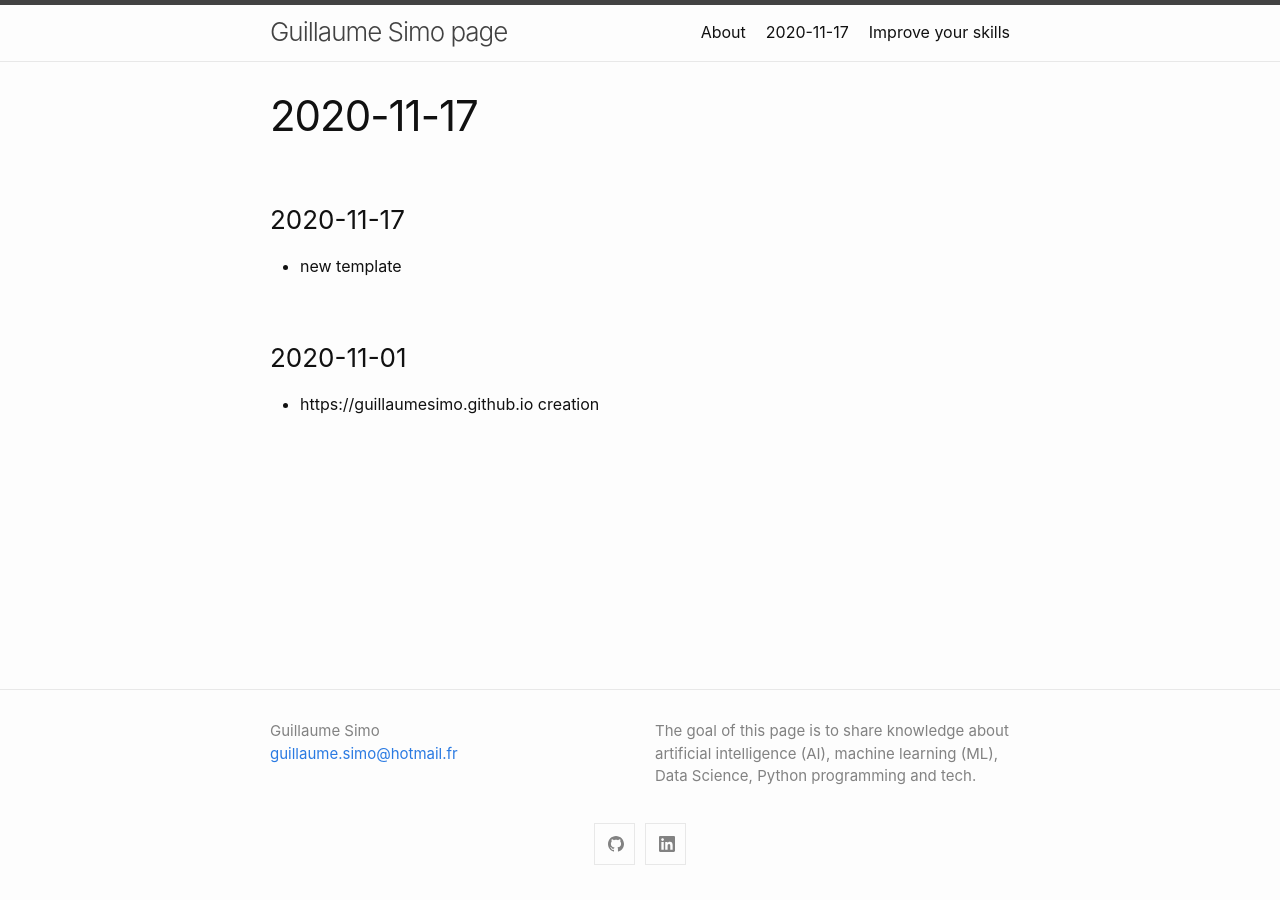
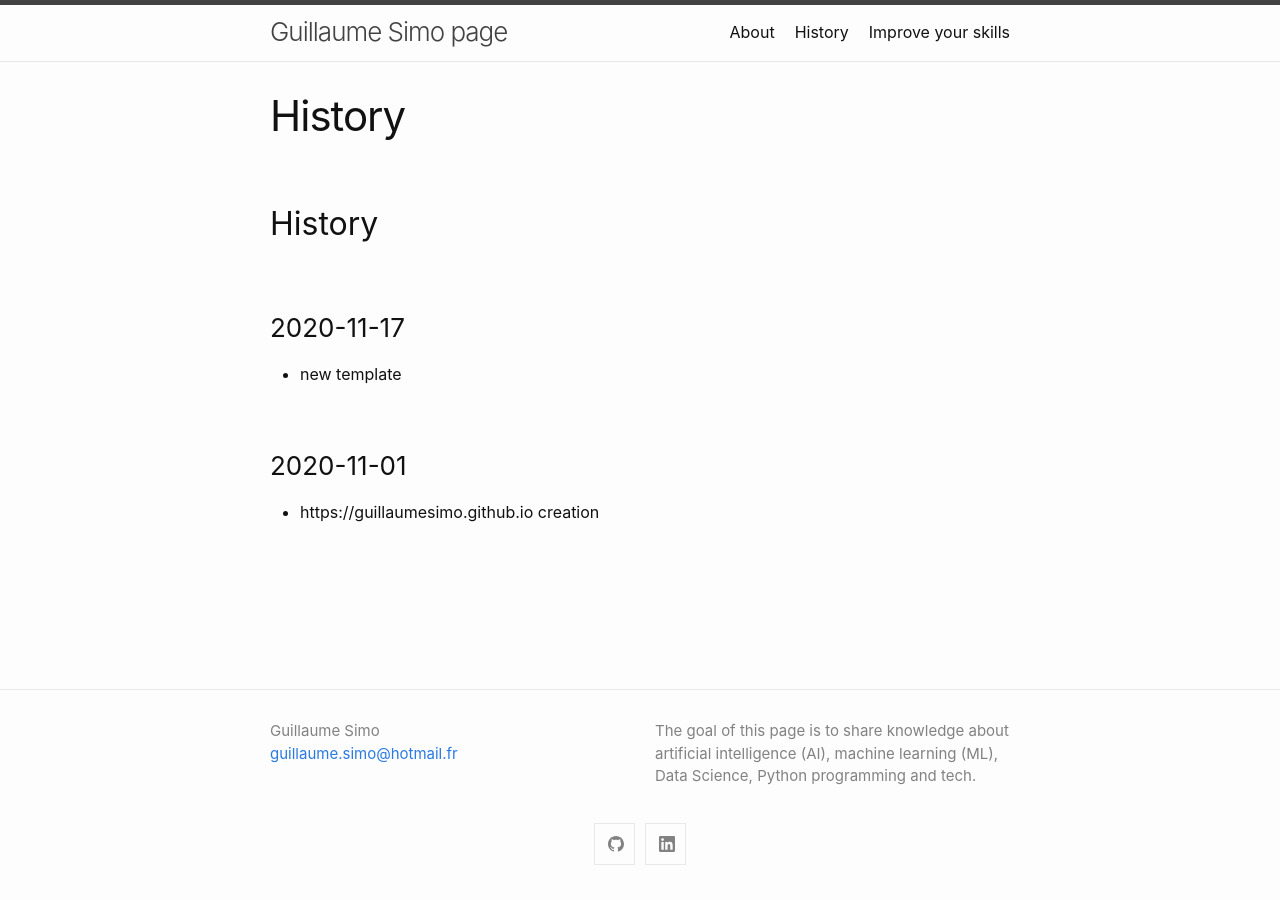
Before and after one commit to GuillaumeSimo/GuillaumeSimo.github.io, a Jekyll site: the page built from History.markdown, in a window 1280 px wide. Built offline with Jekyll 4.4.1, drawn with Linux system fonts in a browser that asks for light colours; our own code applies the rules of GitHub Pages for plain Markdown files.

Commit message:
Update History.markdown

```diff
--- a/History.markdown
+++ b/History.markdown
@@ -1,3 +1,5 @@
+## History
+
 ### 2020-11-17
 
   * new template
```
